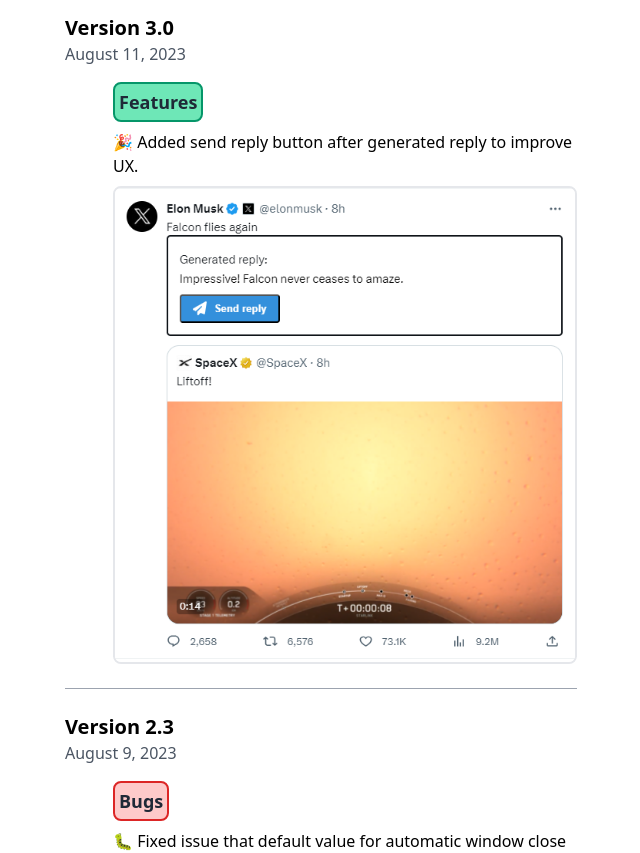
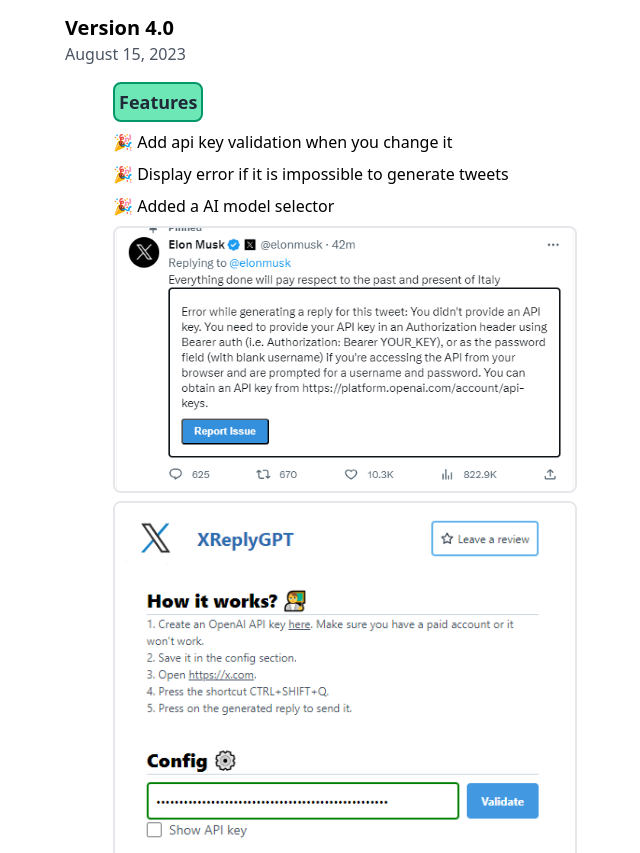
Before and after one commit to marcolivierbouch/XReplyGPT, a browser extension: page src/changelog.html in a window 1280 px wide. Shown: the part 106-959 px from the top of the page, without its empty margins (319-959 px from the left). Drawn offline with nearby package versions, Linux system fonts and the light colour scheme.

Commit message:
changed changelog

```diff
--- a/src/changelog.html
+++ b/src/changelog.html
@@ -19,6 +19,25 @@
                 <h2 class="text-4xl font-semibold text-black">XReplyGPT</h2>
             </div>
             <ul class="timeline mt-4">
+                <!-- Release 4 -->
+                <li class="mb-6">
+                    <span class="text-black font-semibold text-xl">Version 4.0</span>
+                    <p class="text-gray-600 ml-auto mb-4">August 15, 2023</p>
+                    <!-- Feature Section -->
+                    <div class="ml-12 mb-4">
+                        <div class="bg-green-300 border-2 border-green-600 rounded-lg p-1 inline-block">
+                            <h3 class="text-lg text-gray-800 font-semibold">Features</h3>
+                        </div>
+                        <p class="my-2">🎉 Add api key validation when you change it</p>
+                        <p class="my-2">🎉 Display error if it is impossible to generate tweets</p>
+                        <p class="my-2">🎉 Added a AI model selector</p>
+                        <img src="releases_images/v4Error.PNG" alt="V4 Errors"
+                            class="mt-2 border-2 rounded-lg">
+                        <img src="releases_images/v4Features.PNG" alt="V4 Features"
+                            class="mt-2 border-2 rounded-lg">
+                    </div>
+                </li>
+                <hr class="border-gray-400 my-6">
                 <!-- Release 3 -->
                 <li class="mb-6">
                     <span class="text-black font-semibold text-xl">Version 3.0</span>
```
Also changed, not shown: manifest.json, src/releases_images/v4Error.PNG (added), src/releases_images/v4Features.PNG (added).
